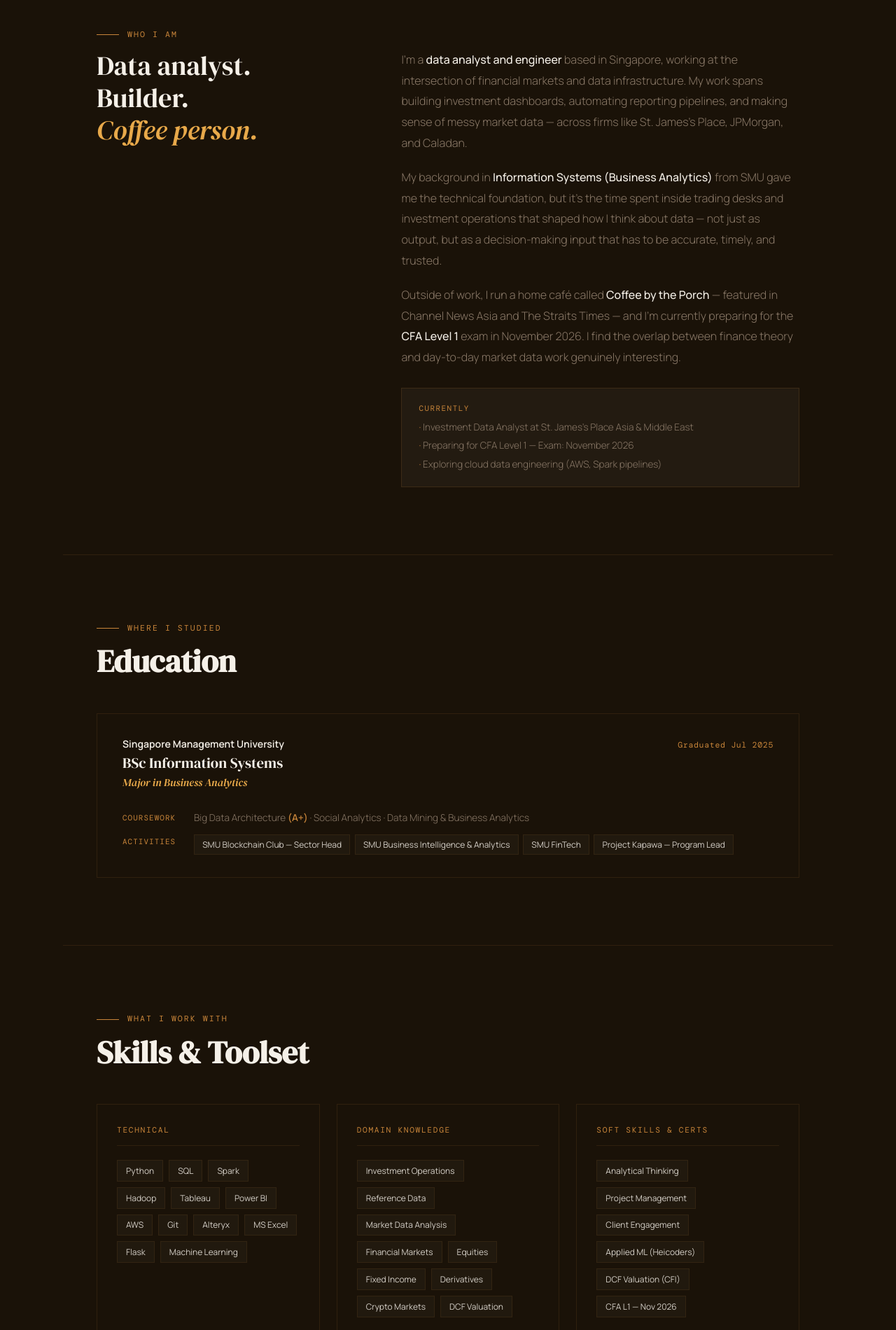
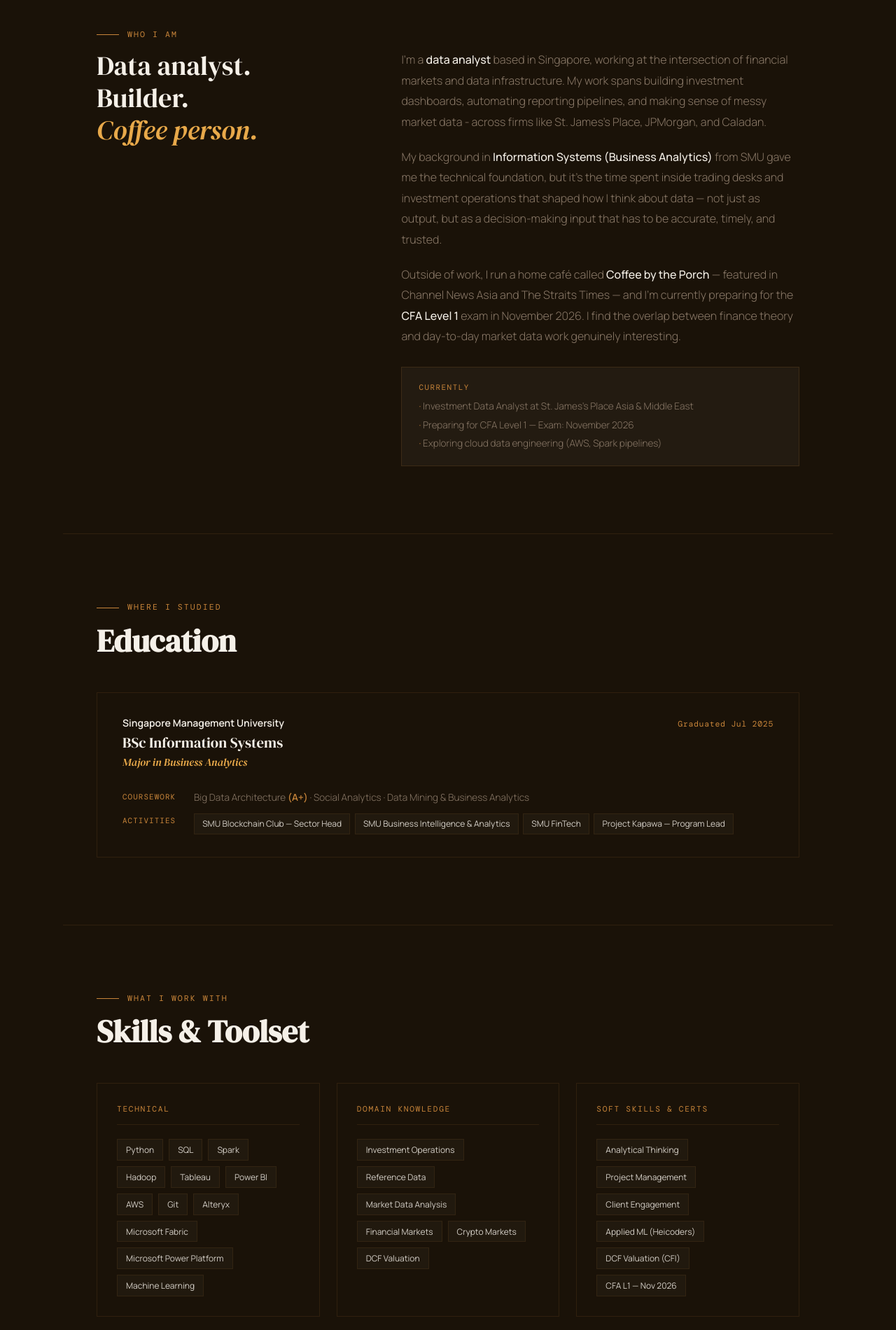
Before and after one commit to hambalah/webpage, a plain HTML site: page kaydon_portfolio.html in a window 1280 px wide. Shown: the part 900-2800 px from the top of the page at 70% size. Drawn offline with nearby package versions, Linux system fonts and the light colour scheme.

Commit message:
feat: some edits

```diff
--- a/kaydon_portfolio.html
+++ b/kaydon_portfolio.html
@@ -818,11 +818,11 @@
   <div class="hero-left">
     <div class="hero-tag">Data · Finance · Engineering</div>
     <h1 class="hero-name">Kaydon<br><em>Lim</em></h1>
-    <p class="hero-title">Investment Data Analyst at St. James's Place Asia & Middle East — building data infrastructure at the intersection of finance and technology.</p>
+    <p class="hero-title">Investment Data Analyst at St. James's Place Asia & Middle East — building portfolio analytics solutions and automating reporting processes.</p>
     <div class="hero-cta">
       <a href="https://www.linkedin.com/in/kaydon-lim/" class="btn-primary">LinkedIn ↗</a>
       <a href="https://github.com/hambalah" class="btn-ghost">GitHub ↗</a>
-      <a href="resume.pdf" class="btn-ghost" download>Resume ↓</a>
+      <a href="Kaydon_Resume_2026.pdf" class="btn-ghost" download>Resume ↓</a>
     </div>
   </div>
   <div class="hero-right">
@@ -880,7 +880,7 @@
     </div>
     <div class="about-body">
       <p>
-        I'm a <strong>data analyst and engineer</strong> based in Singapore, working at the intersection of financial markets and data infrastructure. My work spans building investment dashboards, automating reporting pipelines, and making sense of messy market data — across firms like St. James's Place, JPMorgan, and Caladan.
+        I'm a <strong>data analyst</strong> based in Singapore, working at the intersection of financial markets and data infrastructure. My work spans building investment dashboards, automating reporting pipelines, and making sense of messy market data - across firms like St. James's Place, JPMorgan, and Caladan.
       </p>
       <p>
         My background in <strong>Information Systems (Business Analytics)</strong> from SMU gave me the technical foundation, but it's the time spent inside trading desks and investment operations that shaped how I think about data — not just as output, but as a decision-making input that has to be accurate, timely, and trusted.
@@ -945,8 +945,8 @@
         <span class="skill-tag">AWS</span>
         <span class="skill-tag">Git</span>
         <span class="skill-tag">Alteryx</span>
-        <span class="skill-tag">MS Excel</span>
-        <span class="skill-tag">Flask</span>
+        <span class="skill-tag">Microsoft Fabric</span>
+        <span class="skill-tag">Microsoft Power Platform</span>
         <span class="skill-tag">Machine Learning</span>
       </div>
     </div>
@@ -957,9 +957,6 @@
         <span class="skill-tag">Reference Data</span>
         <span class="skill-tag">Market Data Analysis</span>
         <span class="skill-tag">Financial Markets</span>
-        <span class="skill-tag">Equities</span>
-        <span class="skill-tag">Fixed Income</span>
-        <span class="skill-tag">Derivatives</span>
         <span class="skill-tag">Crypto Markets</span>
         <span class="skill-tag">DCF Valuation</span>
       </div>
```
